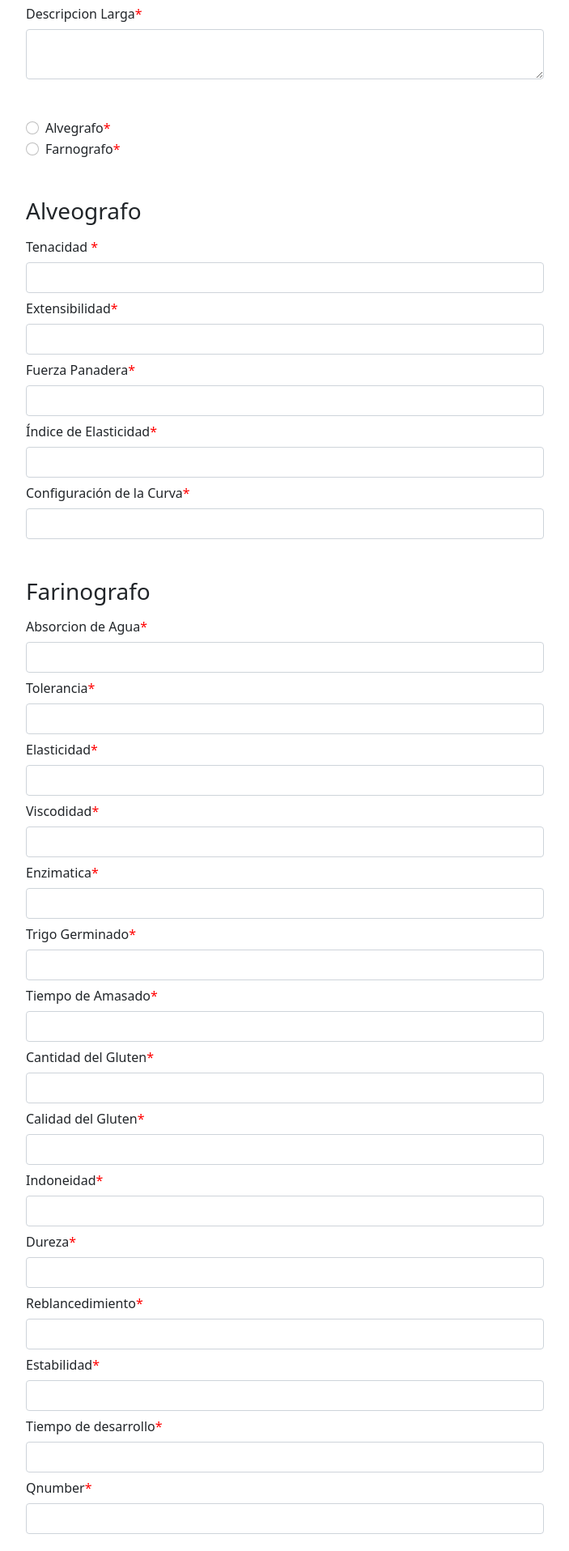
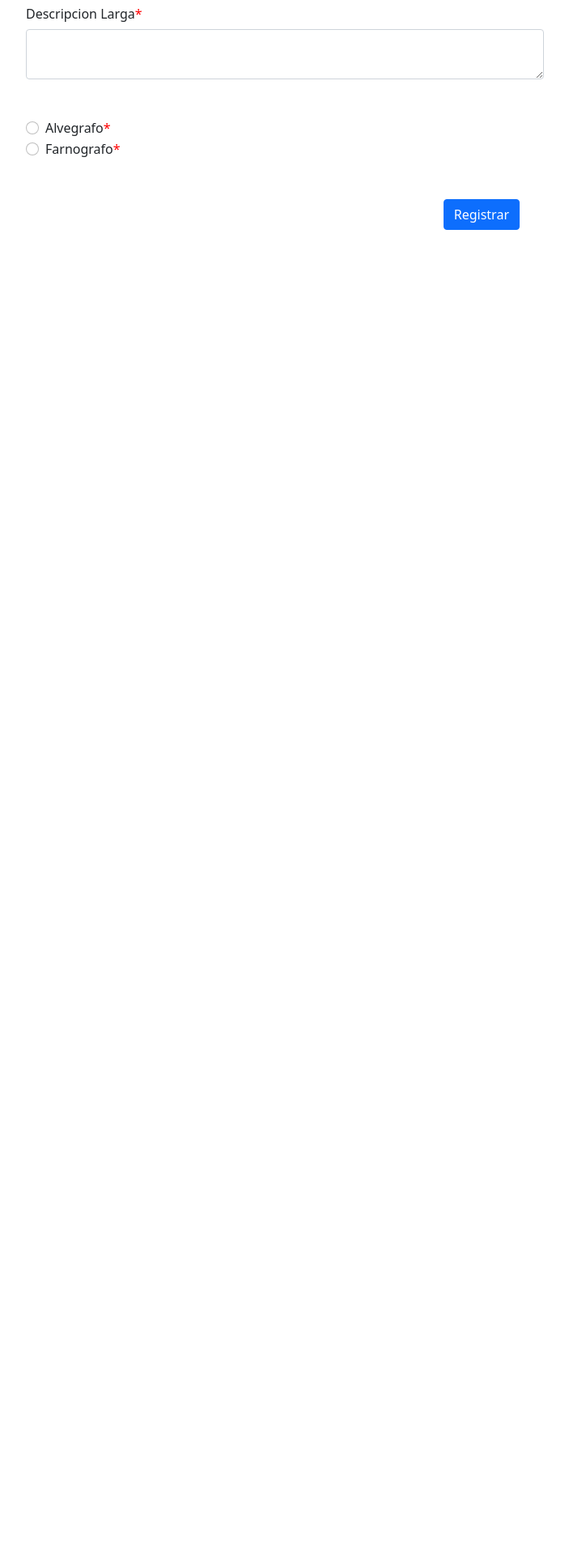
Before and after one commit to bryanvrgsc/sw_Proyecto_final, a Flask app: page /register/Equipo/no in a window 1280 px wide. Shown: the part 862-2778 px from the top of the page at 81% size, without its empty margins (288-991 px from the left). After the commit the page ends 1146 px from the top, so only its background shows below. Run offline with Flask 2, Linux system fonts and the light colour scheme; a user stored in the database is signed in; some libraries are stand-ins or nearby versions.

Commit message:
correcion a SelectForms y a vistas

```diff
--- a/webapp/routes.py
+++ b/webapp/routes.py
@@ -170,7 +170,7 @@ def buscador(elemento):
     # Formularios a usar
     form=search_form)
 
-@app.route("/register/<elemento>",methods=["GET", "POST"], defaults={'username': None} )
+@app.route("/register/<elemento>",methods=["GET", "POST"], defaults={'l_nuevo': None} )
 @app.route("/register/<elemento>/<l_nuevo>",methods=["GET", "POST"])
 # @login_required
 def formulario(elemento, l_nuevo):
--- a/webapp/templates/formularios/clientes.html
+++ b/webapp/templates/formularios/clientes.html
@@ -13,7 +13,7 @@
     {{ render_field(form.domicilio, "form-group", "col-form-label", "form-control") }}
     {{ render_field(form.ncontacto, "form-group", "col-form-label", "form-control") }}
     {{ render_field(form.personalizado_far, "form-check mt-3", "form-check-label", "form-check-input","doStuffF()") }}
-    <div id="farinografo formField">
+    <div id="farinografo" class="formField">
         <h3>Farinografo</h3>
         {% for field in form.farinografo if field.widget.input_type != 'hidden' %}
             {{ render_field(field, "form-group", "col-form-label", "form-control") }}
@@ -21,7 +21,7 @@
     </div>
 
     {{ render_field(form.personalizado_alv, "form-check mt-3", "form-check-label", "form-check-input","doStuffA()") }}
-    <div id="alveografo formField">
+    <div id="alveografo" class="formField">
         <h3>Alveografo</h3>
         {% for field in form.alveografo if field.widget.input_type != 'hidden' %}
             {{ render_field(field, "form-group", "col-form-label", "form-control") }}
--- a/webapp/templates/formularios/equipo.html
+++ b/webapp/templates/formularios/equipo.html
@@ -24,14 +24,14 @@
       {% endfor %}
     </div>
 
-    <div id="alveografo formField" class="mt-5">
+    <div id="alveografo" class="formField mt-5">
         <h3>Alveografo</h3>
         {% for field in form.alveografo if field.widget.input_type != 'hidden' %}
             {{ render_field(field, "form-group", "col-form-label", "form-control") }}
         {% endfor %}
 
     </div>
-    <div id="farinografo formField" class="mt-5">
+    <div id="farinografo" class="formField mt-5">
         <h3>Farinografo</h3>
         {% for field in form.farinografo if field.widget.input_type != 'hidden' %}
             {{ render_field(field, "form-group", "col-form-label", "form-control") }}
```
